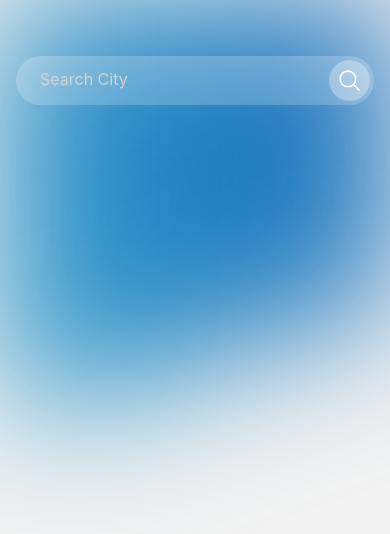
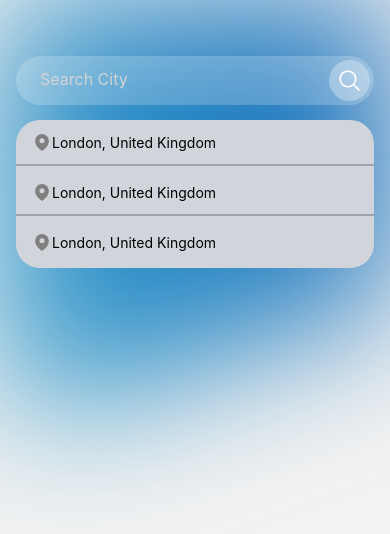
Before and after one commit to DeeprajGhadashi/Weather-App, a React Native app: screen /Home in a window 390 px wide. Both pictures are taken after a click on the element 349 px from the left and 80 px from the top of the page. Shown: the top 534 px of the page. Built offline with nearby package versions, Linux system fonts and the light colour scheme.

Commit message:
remove border bottom from the last search

```diff
--- a/screens/HomeScreen.js
+++ b/screens/HomeScreen.js
@@ -1,38 +1,59 @@
-import { Text, SafeAreaView, TextInput, TouchableOpacity} from 'react-native';
+import { Text, SafeAreaView, TextInput, TouchableOpacity } from 'react-native';
 import React, { useState } from 'react';
 import { View, Image } from "react-native";
 import { theme } from '../theme';
-import {MagnifyingGlassIcon} from 'react-native-heroicons/outline';
+import { MagnifyingGlassIcon } from 'react-native-heroicons/outline';
 import { StatusBar } from 'expo-status-bar';
+import {MapPinIcon} from 'react-native-heroicons/solid'
 
 function HomeScreen() {
-    const [ showSearch, toggleSearch] = useState(false);
+  const [showSearch, toggleSearch] = useState(false);
+  const [locations, setLocations] = useState([1, 2, 3]);
   return (
     <View className='flex-1 relative'>
-    <StatusBar style='light'/>
+      <StatusBar style='light' />
       <Image blurRadius={70} className='h-full w-full absolute'
         source={require('../assets/images/background.png')} />
 
       <SafeAreaView className="flex flex-1 pt-14 ">
         {/*Search Section */}
-      <View style={{height:'7%'}} className="mx-4 relative z-50 ">
+        <View style={{ height: '7%' }} className="mx-4 relative z-50 ">
           <View className="flex-row  justify-end items-center rounded-full"
-              style={{backgroundColor: showSearch? theme.bgWhite(0.2): 'transparent'}}>
+            style={{ backgroundColor: showSearch ? theme.bgWhite(0.2) : 'transparent' }}>
             {
-                    showSearch? (
+              showSearch ? (
                 <TextInput placeholder='Search City ' placeholderTextColor={'lightgray'}
-                        className="pl-6 h-10 pb-1 flex-1 text-base text-white"/>
-                    ):null
+                  className="pl-6 h-10 pb-1 flex-1 text-base text-white" />
+              ) : null
             }
 
             <TouchableOpacity
               onPress={() => toggleSearch(!showSearch)}
-          style={{backgroundColor: theme.bgWhite(0.3)}}
+              style={{ backgroundColor: theme.bgWhite(0.3) }}
               className="rounded-full p-2 m-1 ">
               <MagnifyingGlassIcon size='25' color='white' />
             </TouchableOpacity>
           </View>
 
+          {
+            locations.length > 0 && showSearch ? (
+              <View className='absolute w-full bg-gray-300 top-16 rounded-3xl'>
+                {locations.map((loc, index) => {
+                  let showBorder = index+1 != locations.length;
+                  let borderClass = showBorder ? 'border-b-2 border-b-gray-400' : ''
+                  return (
+                    <TouchableOpacity
+                      key={index}
+                      className= {'flex-row items-center border-0 p-3 px-4 mb-1 ' +borderClass }>
+                      {/* Display the location data */}
+                      <MapPinIcon size='20' color='gray' />
+                      <Text>London, United Kingdom</Text>
+                    </TouchableOpacity>
+                  )
+                })}
+              </View>
+            ) : null
+          }
         </View>
       </SafeAreaView>
     </View>
```
Lines whose indentation alone changed are shown as unchanged.
